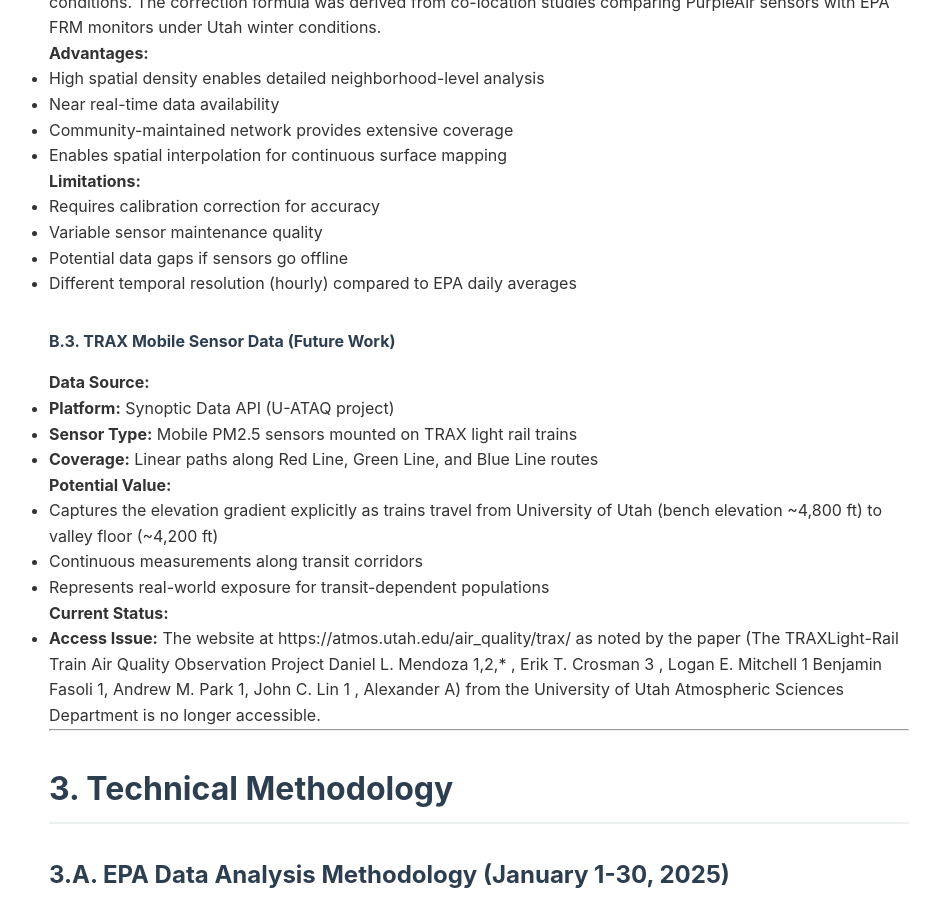
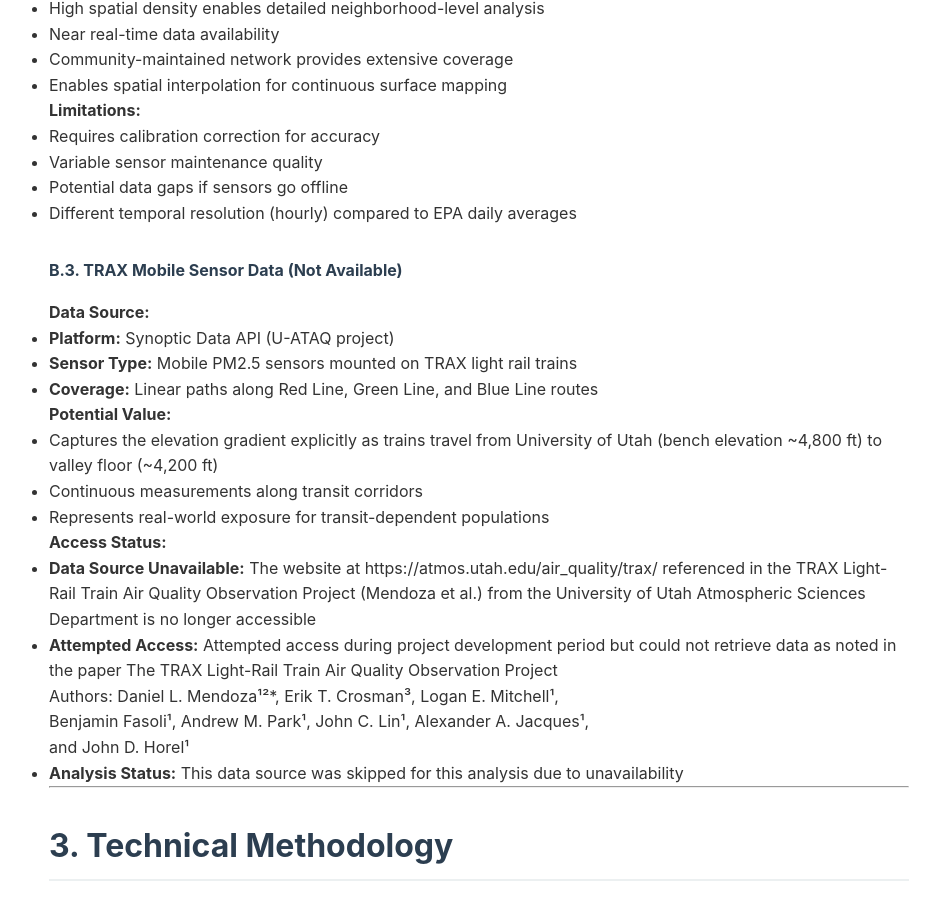
Before and after one commit to Loadingname91/AirQualityVsAgeDemographics, a Jekyll site: the page built from Report.md, in a window 1280 px wide and 900 px high, scrolled down 4282 px. Shown: the whole window, without its empty margins (161-1101 px from the left). Built offline with Jekyll 4.4.1, drawn with Linux system fonts in a browser that asks for light colours; our own code applies the rules of GitHub Pages for plain Markdown files; some of the changed text lies outside the part shown.

Commit message:
Revise report to remove outdated research question section, update monitoring stations formatting, and clarify access status for TRAX mobile sensor data, noting unavailability and analysis implications.

```diff
--- a/Report.md
+++ b/Report.md
@@ -85,16 +84,16 @@
 - **Full Dataset Available:** 57,639 records (January 1 - December 31, 2025)
 
 **Monitoring Stations:**
-1. **Bountiful Viewmont** (Site 4) - Davis County
-2. **Copper View** (Site 2005) - Salt Lake County
-3. **Hawthorne** (Site 3006) - Salt Lake County
-4. **ROSE PARK** (Site 3010) - Salt Lake County
-5. **Herriman #3** (Site 3013) - Salt Lake County
-6. **Lake Park** (Site 3014) - Salt Lake County
-7. **Utah Technical Center** (Site 3015) - Salt Lake County
-8. **Inland Port** (Site 3016) - Salt Lake County
-9. **Red Butte** (Site 3018) - Salt Lake County
-10. **Near Road** (Site 4002) - Salt Lake County
+1. Bountiful Viewmont (Site 4) - Davis County
+2. Copper View (Site 2005) - Salt Lake County
+3. Hawthorne (Site 3006) - Salt Lake County
+4. ROSE PARK (Site 3010) - Salt Lake County
+5. Herriman #3 (Site 3013) - Salt Lake County
+6. Lake Park (Site 3014) - Salt Lake County
+7. Utah Technical Center (Site 3015) - Salt Lake County
+8. Inland Port (Site 3016) - Salt Lake County
+9. Red Butte (Site 3018) - Salt Lake County
+10. Near Road (Site 4002) - Salt Lake County
 
 **Data Quality:**
 - **Measurement Method:** FRM/FEM (Federal Reference/Equivalent Method)
@@ -150,7 +149,7 @@
 - Potential data gaps if sensors go offline
 - Different temporal resolution (hourly) compared to EPA daily averages
 
-#### B.3. TRAX Mobile Sensor Data (Future Work)
+#### B.3. TRAX Mobile Sensor Data (Not Available)
 
 **Data Source:**
 - **Platform:** Synoptic Data API (U-ATAQ project)
@@ -162,13 +161,14 @@
 - Continuous measurements along transit corridors
 - Represents real-world exposure for transit-dependent populations
 
-**Current Status:**
-- **Access Issue:** The website at https://atmos.utah.edu/air_quality/trax/ as noted by the paper (The TRAXLight-Rail Train Air Quality
-Observation Project
-Daniel L. Mendoza 1,2,* , Erik T. Crosman 3
-, Logan E. Mitchell 1
-Benjamin Fasoli 1, Andrew M. Park 1, John C. Lin 1
-, Alexander A) from the University of Utah Atmospheric Sciences Department is no longer accessible.
+**Access Status:**
+- **Data Source Unavailable:** The website at https://atmos.utah.edu/air_quality/trax/ referenced in the TRAX Light-Rail Train Air Quality Observation Project (Mendoza et al.) from the University of Utah Atmospheric Sciences Department is no longer accessible
+- **Attempted Access:** Attempted access during project development period but could not retrieve data as noted in the paper
+The TRAX Light-Rail Train Air Quality Observation Project
+Authors: Daniel L. Mendoza¹²*, Erik T. Crosman³, Logan E. Mitchell¹,
+Benjamin Fasoli¹, Andrew M. Park¹, John C. Lin¹, Alexander A. Jacques¹,
+and John D. Horel¹
+- **Analysis Status:** This data source was skipped for this analysis due to unavailability
 
 ---
 
@@ -418,11 +418,11 @@
 ### Short-Term Enhancements
 
 1. **Acquire TRAX Mobile Data:**
-   - Contact Synoptic Data support for Enterprise API access
-   - Alternative: Direct contact with University of Utah Atmospheric Sciences Department (U-ATAQ project)
-   - Goal: Obtain Red Line, Green Line, and Blue Line sensor data
+   - Contact University of Utah Atmospheric Sciences Department for alternative access to TRAX mobile data
+   - The original data portal (https://atmos.utah.edu/air_quality/trax/) is no longer accessible
+   - Goal: Obtain Red Line, Green Line, and Blue Line sensor data if alternative access becomes available
 
-2. **TRAX Visualization:**
+2. **TRAX Visualization (if data becomes available):**
    - Plot GPS path line showing PM2.5 variation
    - Explicitly visualize elevation gradient (University of Utah bench → I-15 valley floor)
    - Create animated time-series showing pollution accumulation during inversion events
```
Also changed, not shown: other parts of Report.md (+0 -1 lines).
